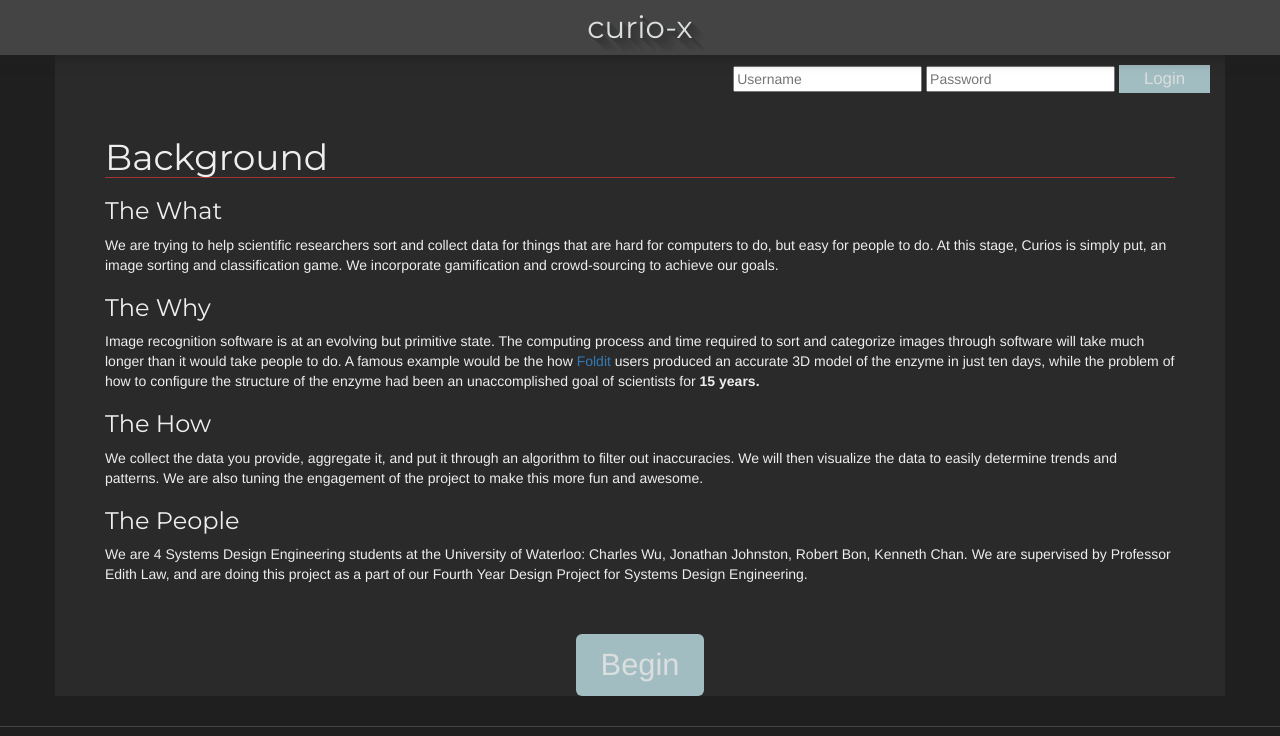
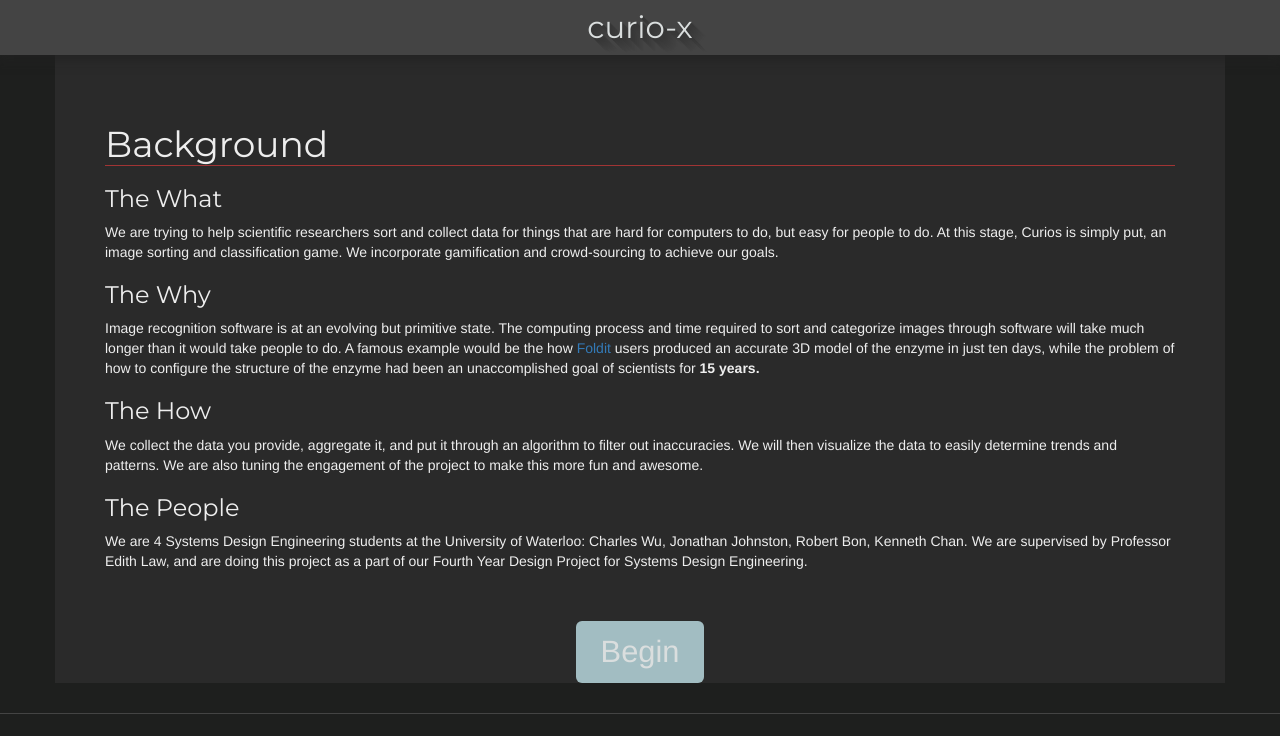
Before and after one commit to mrchaarlie/Curio-X, a Django app: template templates/index.html in a window 1280 px wide. Shown: the top 736 px of the page. Run offline with Django 3.2, Linux system fonts and the light colour scheme; the template is opened without the code that fills it, so the values that code supplies are empty; some libraries are stand-ins or nearby versions.

Commit message:
rm the login from index for now

```diff
--- a/templates/index.html
+++ b/templates/index.html
@@ -39,12 +39,12 @@
 
 				<!-- <span class="loginTitle">Login</span> -->
 
-				<input type="text" id="signin-username" class="text-input email-input" name="session[username]" autocomplete="on" placeholder="Username">
+				<!-- <input type="text" id="signin-username" class="text-input email-input" name="session[username]" autocomplete="on" placeholder="Username">
 
 				<input type="password" id="signin-password" class="text-input flex-table-input " name="session[password]" placeholder="Password">
 
 				<button type="button" class="login-button text-right"> Login </button>
-				<div class=""></div>
+				<div class=""></div> -->
 
 			</div>
 
```
